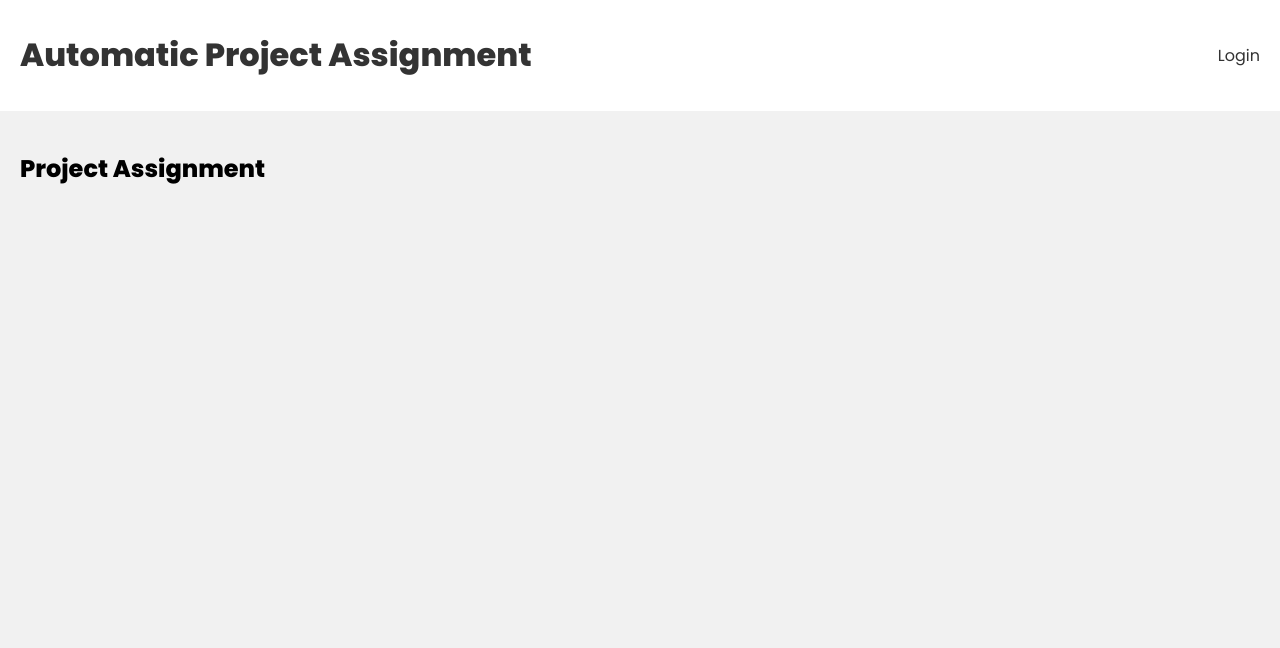
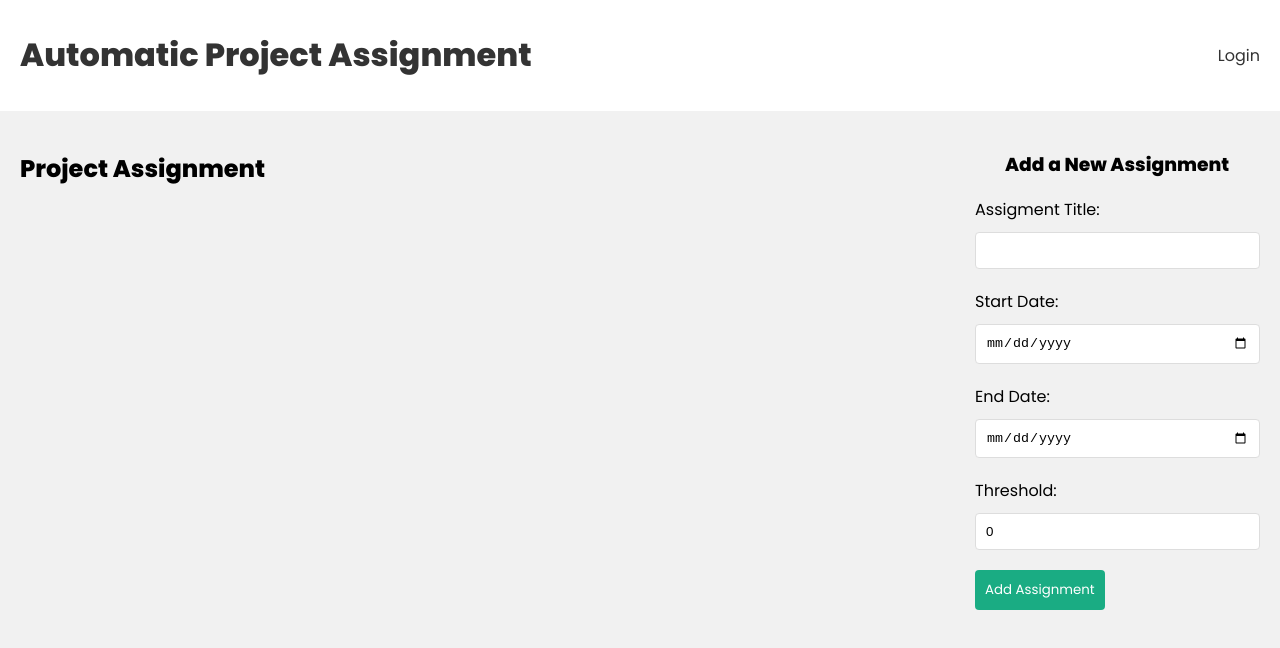
Before and after one commit to FYP-S4-34-32/Auto-Project-Assignment, a React (Create React App) app in the folder Code/frontend/: page /assignment in a window 1280 px wide. Shown: the top 648 px of the page. Built offline with nearby package versions, Linux system fonts and the light colour scheme; the HTML template or start-up script is replaced by a standard one.

Commit message:
added assignment form

```diff
--- a/Code/frontend/src/components/AssignmentDetails.js
+++ b/Code/frontend/src/components/AssignmentDetails.js
@@ -55,7 +55,7 @@ const AssignmentDetails = () => {
     }, [setAssignment, setProjects, user, id])
 
     return (
-        <div className="projects">
+        <div className="assignment-details">
             { assignment && (
                 <h2>{ assignment.title }</h2>
             )}
--- /dev/null
+++ b/Code/frontend/src/components/AssignmentForm.js
@@ -0,0 +1,111 @@
+// imports
+import { useAssignmentContext } from "../hooks/useAssignmentContext"
+import { useAuthenticationContext } from "../hooks/useAuthenticationContext"
+
+const { useState } = require("react")
+
+const AssignmentForm = () => {
+    const { dispatch } = useAssignmentContext()
+    const { user } = useAuthenticationContext()
+
+    const [title, setTitle] = useState('') // default value = empty
+    const [start_date, setStartDate] = useState('') // default value = empty
+    const [end_date, setEndDate] = useState('') // default value = empty
+    const [threshold, setThreshold] = useState(0) // default = 0
+    const [error, setError] = useState(null) // default value = no error
+
+    // state for empty fields validation
+    const [emptyFields, setEmptyFields] = useState([]) // empty array by default
+
+    const handleSubmit = async (e) => { // will be reaching out to the api
+        e.preventDefault() // prevent the page from refreshing upon submit
+
+        // if there is no user object <- not logged in
+        if (!user) {
+            setError('You must be logged in')
+            return
+        }
+
+        const { organisation_id, name: created_by } = user
+
+        const assignment = { title, organisation_id, start_date, end_date, threshold, created_by }
+
+        // fetch request to post new data
+        const response = await fetch('/api/assignment/', {
+            method: 'POST',
+            body: JSON.stringify(assignment), // send the assignment object
+            headers: {
+                'Content-Type': 'application/json',
+                'Authorization': `Bearer ${ user.token }`
+            }
+        }) // this is where we send the post request
+
+        const json = await response.json()
+
+        // if response is NOT ok
+        if (!response.ok) {
+            setError(json.error)
+
+            setEmptyFields(json.emptyFields)
+        }
+
+        // if response is OK
+        if (response.ok) {
+            setError(null) // in case there was an error previously
+
+            // reset the form
+            setTitle('')
+            setStartDate('')
+            setEndDate('')
+            setThreshold(0)
+            setEmptyFields([]) // reset the emptyfields array
+
+            console.log("new assignment added", json)
+
+            dispatch({ type: 'CREATE_ASSIGNMENT', payload: json })
+        }
+    }
+
+    return (
+        <form className="create-assignment" onSubmit={ handleSubmit }>
+            <h3>Add a New Assignment</h3>
+
+            <label>Assigment Title:</label>
+            <input
+                type="text"
+                onChange={(e) => setTitle(e.target.value)} // value of the target(input field) of the event e
+                value={title} // reflect changes made outside the form e.g. resetting the form into empty string
+                className={ emptyFields.includes('title') ? 'error' : ''} // if empty, give it a className
+            />
+
+            <label>Start Date:</label>
+            <input
+                type="date"
+                onChange={(e) => setStartDate(e.target.value)} // value of the target(input field) of the event e
+                value={start_date} // reflect changes made outside the form e.g. resetting the form into empty string
+                className={ emptyFields.includes('startDate') ? 'error' : ''} // if empty, give it a className
+            />
+
+            <label>End Date:</label>
+            <input
+                type="date"
+                onChange={(e) => setEndDate(e.target.value)} // value of the target(input field) of the event e
+                value={end_date} // reflect changes made outside the form e.g. resetting the form into empty string
+                className={ emptyFields.includes('endDate') ? 'error' : ''} // if empty, give it a className
+            />
+
+            <label>Threshold:</label>
+            <input
+                type="number"
+                onChange={(e) => setThreshold(e.target.value)} // value of the target(input field) of the event e
+                value={threshold} // reflect changes made outside the form e.g. resetting the form into empty string
+                className={ emptyFields.includes('threshold') ? 'error' : ''} // if empty, give it a className
+            />
+
+            <button>Add Assignment</button>
+            { error && <div className="error">{ error }</div>} {/* output the error state if there is any */}
+        </form>
+    )
+}
+
+export default AssignmentForm
--- a/Code/frontend/src/components/AssignmentList.js
+++ b/Code/frontend/src/components/AssignmentList.js
@@ -3,12 +3,15 @@
 //======================//
 
 // imports
+import formatDistanceToNow from 'date-fns/formatDistanceToNow'
 import { useAuthenticationContext } from "../hooks/useAuthenticationContext"
 import { Link } from "react-router-dom"
+import { useAssignmentContext } from "../hooks/useAssignmentContext"
 
 
 const AssignmentList = ({ assignment }) => {
     const { user } = useAuthenticationContext()
+    const { dispatch } = useAssignmentContext()
 
     // if there is no user object - not logged in
     if (!user) {
@@ -17,6 +20,29 @@ const AssignmentList = ({ assignment }) => {
 
     const sDate = new Date(assignment.start_date).toLocaleDateString('en-GB', { day: '2-digit', month: '2-digit', year: 'numeric' })
     const eDate = new Date(assignment.end_date).toLocaleDateString('en-GB', { day: '2-digit', month: '2-digit', year: 'numeric' })
+
+    const handleClick = async (e) => {
+        e.preventDefault()
+
+        const response = await fetch('/api/assignment/' + assignment._id, {
+            method: 'DELETE',
+            headers: {
+                'Authorization': `Bearer ${ user.token }`
+            }
+        }) // make use of the parameter object
+
+        const json = await response.json() // document of the object that was just deleted
+
+        // response OK
+        if (response.ok) {
+            dispatch({ type: 'DELETE_ASSIGNMENT', payload: json })
+        }
+
+        // response NOT ok
+        if (!response.ok) {
+            console.log(json.error) // the error property
+        }
+    }
 
     return (
         <div className="project-list" key={ assignment._id }>
@@ -27,7 +53,8 @@ const AssignmentList = ({ assignment }) => {
                 <p><strong>Threshold: </strong>{ assignment.threshold }</p>
                 <p><strong>Start Date: </strong>{ sDate }</p>
                 <p><strong>End Date: </strong>{ eDate }</p>
-                <p><strong>Created by: </strong>{ assignment.created_by }</p>
+                <p><strong>Created by: </strong>{ assignment.created_by } { formatDistanceToNow(new Date(assignment.createdAt), { addSuffix: true }) }</p>
+                <span className="material-symbols-outlined" onClick = { handleClick }>delete</span>
             </Link>
         </div>
     )
--- a/Code/frontend/src/context/AssignmentContext.js
+++ b/Code/frontend/src/context/AssignmentContext.js
@@ -22,12 +22,11 @@ export const assignmentReducer = (state, action) => {
             }
         case 'CREATE_ASSIGNMENT':
             return {
-                assignments: [action.payload, ...state.assignment] // payload in this case is a SINGLE new assignment object / ...state.assignment spreads out the current state of the assignment
-                                                                // action.payload is at the front, so newly created assignment will appear at the top instead of the bottom
+                assignments: [action.payload, ...state.assignments]
             }
         case 'DELETE_ASSIGNMENT':
             return {
-                assignments: state.projects.filter((a) =>
+                assignments: state.assignments.filter((a) =>
                     a._id !== action.payload._id // filter out the assignment object to be deleted to update the global state
                 )
             }
--- a/Code/frontend/src/index.css
+++ b/Code/frontend/src/index.css
@@ -639,3 +639,38 @@ form.signup, form.login, form.adminLoginForm, form.superAdminLoginForm, form.res
 select.error {
     border: 1px solid var(--error);
 }
+
+/* Assignment */
+.assignment-home {
+    display: grid;
+    grid-template-columns: 3fr 1fr;
+    gap: 100px;
+}
+.assignment-details {
+    background: #fff;
+    border-radius: 4px;
+    margin: 20px auto;
+    padding: 20px;
+    position: relative;
+    box-shadow: 2px 2px 5px rgba(0,0,0,0.05);
+}
+.assignment-details h4 {
+    margin: 0 0 10px 0;
+    font-size: 1.2em;
+    color: var(--primary);
+}
+.assignment-details p {
+    margin: 0;
+    font-size: 0.9em;
+    color: #555;
+}
+.assignment-details span {
+    position: absolute;
+    top: 20px;
+    right: 20px;
+    cursor: pointer;
+    background: #f1f1f1;
+    padding: 6px;
+    border-radius: 50%;
+    color: #333;
+}
--- a/Code/frontend/src/pages/Assignment.js
+++ b/Code/frontend/src/pages/Assignment.js
@@ -6,6 +6,7 @@ import { useAuthenticationContext } from '../hooks/useAuthenticationContext'
 import { useAssignmentContext } from '../hooks/useAssignmentContext'
 import { useEffect } from 'react'
 import AssignmentList from '../components/AssignmentList'
+import AssignmentForm from '../components/AssignmentForm'
 
 const Assignment = () => {
 
@@ -34,8 +35,8 @@ const Assignment = () => {
     }, [dispatch, user])
 
     return (
-        <div>
-            <div className="projects">
+        <div className='assignment-home'>
+            <div className="assignments">
                 <h2>Project Assignment</h2>
                 { assignments && assignments.map((assignment) => { // will only run when there is a assignment object
                 if (user.organisation_id === assignment.organisation_id) // check if assignment belongs to user under same organisation
@@ -43,6 +44,7 @@ const Assignment = () => {
                 return(<AssignmentList key={ assignment._id } assignment={ assignment } />) // key must be unique
             })}
             </div>
+            <AssignmentForm />
         </div>
     )
 }
```
Also changed, not shown: 2 other files (tests, documents, lock files or other folders).
